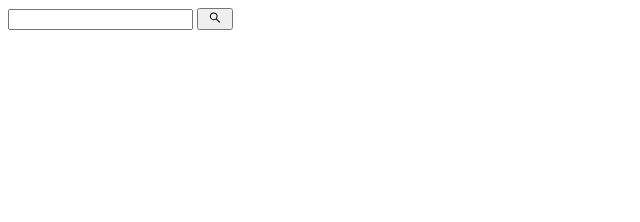
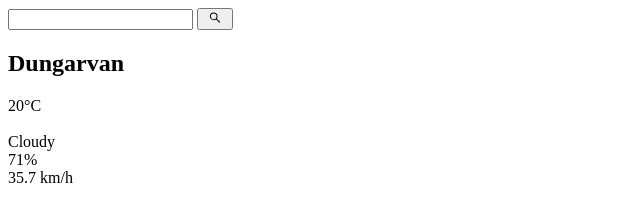
Before and after one commit to SCunn/JS-Weather-App, a plain HTML site: page index.html in a window 1280 px wide. Shown: the whole page, without its empty margins (0-640 px from the left). Drawn offline with Linux system fonts and the light colour scheme.

Commit message:
weather details added to index

```diff
--- a/index.html
+++ b/index.html
@@ -11,6 +11,14 @@
             <input type="text" class="search-bar">
             <button><svg stroke="currentColor" fill="currentColor" stroke-width="0" viewBox="0 0 1024 1024" height="1em" width="1.5em" xmlns="http://www.w3.org/2000/svg"><path d="M909.6 854.5L649.9 594.8C690.2 542.7 712 479 712 412c0-80.2-31.3-155.4-87.9-212.1-56.6-56.7-132-87.9-212.1-87.9s-155.5 31.3-212.1 87.9C143.2 256.5 112 331.8 112 412c0 80.1 31.3 155.5 87.9 212.1C256.5 680.8 331.8 712 412 712c67 0 130.6-21.8 182.7-62l259.7 259.6a8.2 8.2 0 0 0 11.6 0l43.6-43.5a8.2 8.2 0 0 0 0-11.6zM570.4 570.4C528 612.7 471.8 636 412 636s-116-23.3-158.4-65.6C211.3 528 188 471.8 188 412s23.3-116.1 65.6-158.4C296 211.3 352.2 188 412 188s116.1 23.2 158.4 65.6S636 352.2 636 412s-23.3 116.1-65.6 158.4z"></path></svg></button>
         </div>
+        <div class="weather">
+            <h2 class="city">Dungarvan</h2>
+            <div class="temp">20°C</div>
+            <img src="" alt="" class="icon" />
+            <div class="description">Cloudy</div>
+            <div class="humidity">71%</div>
+            <div class="wind">35.7 km/h</div>
+        </div>
     </div>
 </body>
 </html>
```
